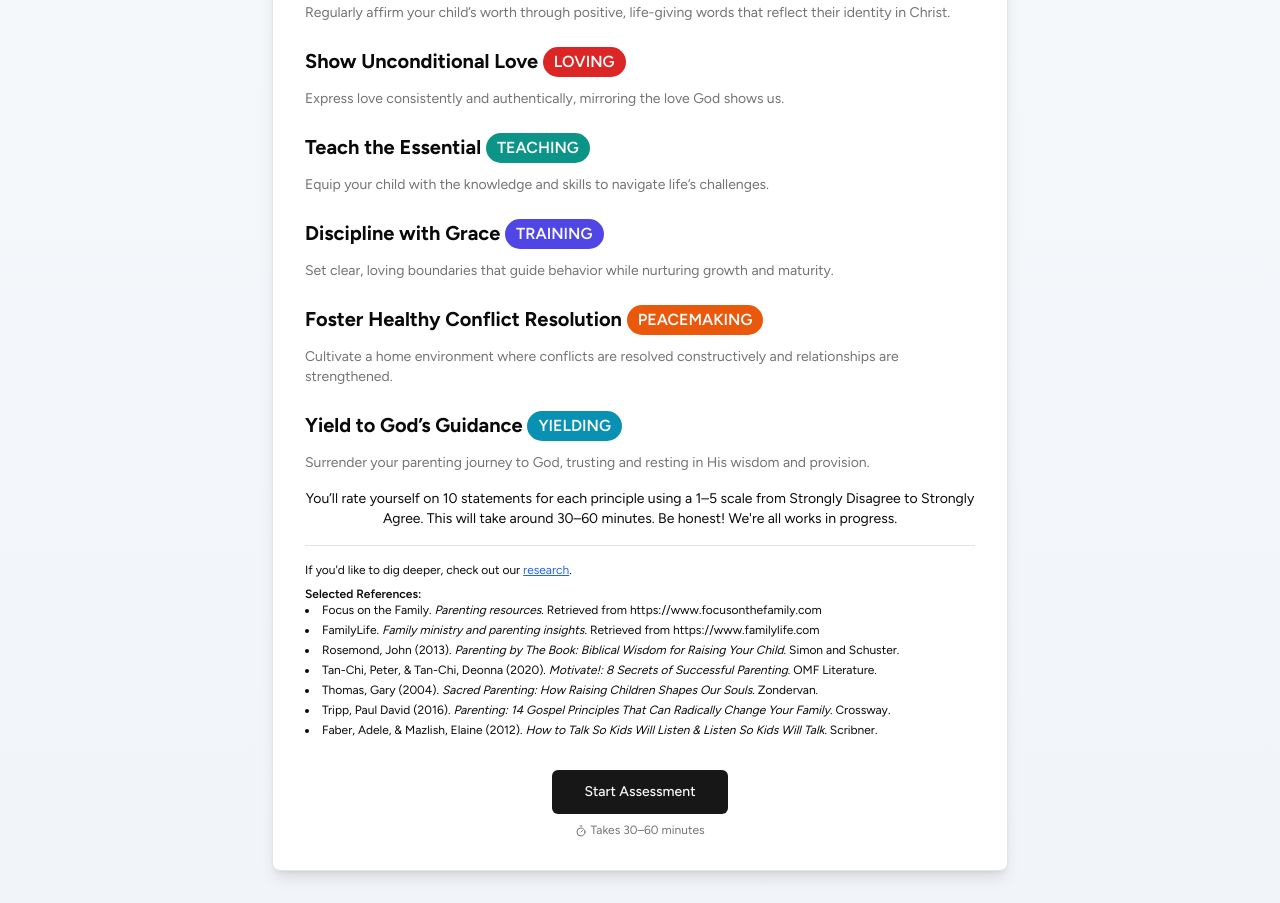
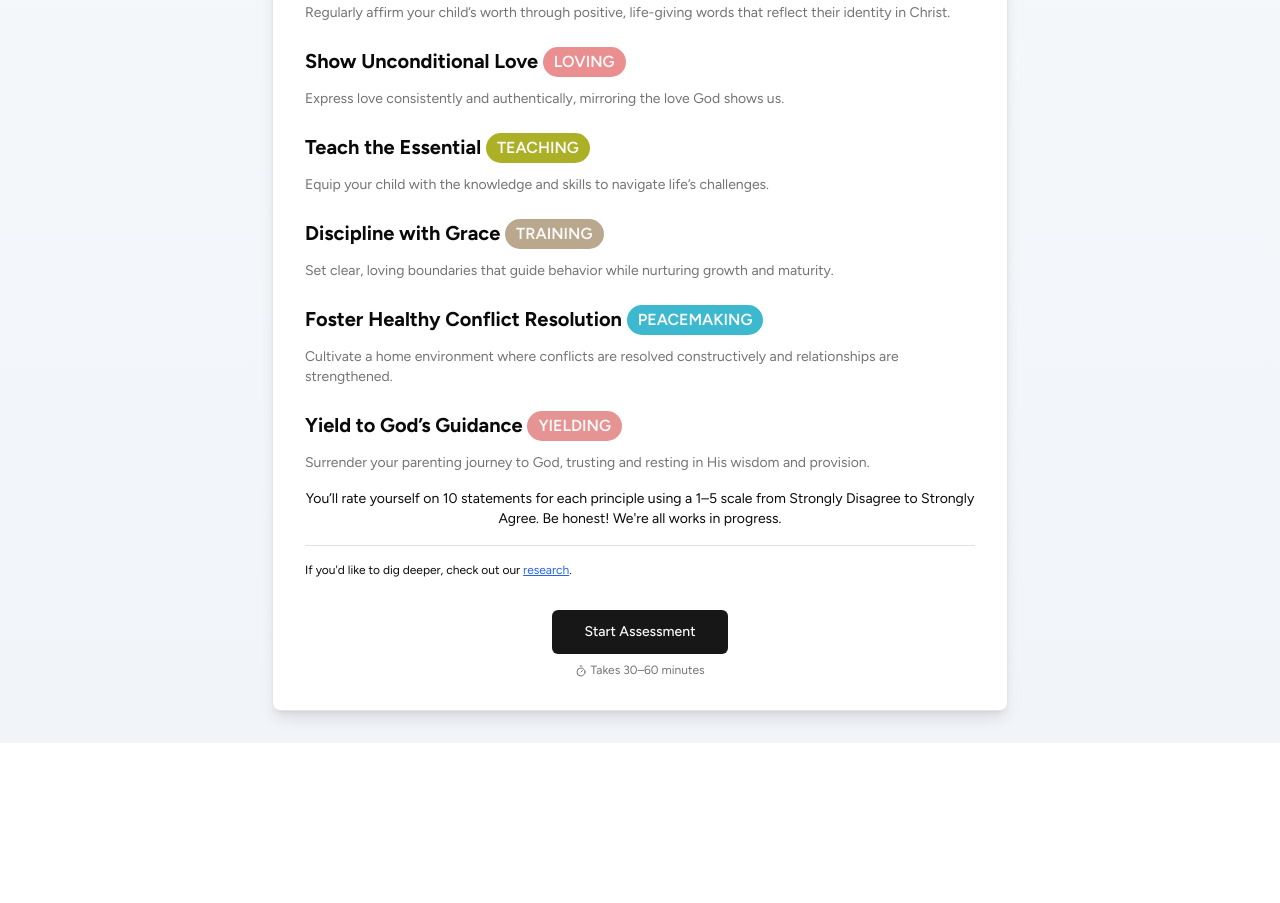
Before and after one commit to emendoza2/fitparentprofile, a Next.js app: page / in a window 1280 px wide. Shown: the part 940-1843 px from the top of the page. After the commit the page ends 1683 px from the top, so only its background shows below. Built offline with nearby package versions, Linux system fonts and the light colour scheme.

Commit message:
[feat] final feature deploy for demo

```diff
--- a/app/page.tsx
+++ b/app/page.tsx
@@ -154,8 +154,8 @@ export default function Assessment() {
               </p>
               <dl className="text-left list-disc list-inside text-sm space-y-6">
                 {principles.map((principle, index) => (
-                  <div>
-                    <dt key={principle.id} className="text-xl mb-3">
+                  <div key={principle.id}>
+                    <dt className="text-xl mb-3">
                       <strong>
                         {principle.title}{" "}
                         <Badge
@@ -176,9 +176,8 @@ export default function Assessment() {
               </dl>
               <p className="text-sm">
                 You’ll rate yourself on 10 statements for each principle using a
-                1–5 scale from Strongly Disagree to Strongly Agree. This will
-                take around 30–60 minutes. Be honest! We're all works in
-                progress.
+                1–5 scale from Strongly Disagree to Strongly Agree. Be honest!
+                We're all works in progress.
               </p>
               <div className="text-left text-xs pt-4 border-t border-muted-foreground/20">
                 <p className="mb-2">
@@ -188,52 +187,6 @@ export default function Assessment() {
                   </Link>
                   .{" "}
                 </p>
-                <p className="font-semibold">Selected References:</p>
-                <ul className="list-disc list-inside space-y-1">
-                  <li>
-                    Focus on the Family. <em>Parenting resources</em>. Retrieved
-                    from https://www.focusonthefamily.com
-                  </li>
-                  <li>
-                    FamilyLife. <em>Family ministry and parenting insights</em>.
-                    Retrieved from https://www.familylife.com
-                  </li>
-                  <li>
-                    Rosemond, John (2013).{" "}
-                    <em>
-                      Parenting by The Book: Biblical Wisdom for Raising Your
-                      Child
-                    </em>
-                    . Simon and Schuster.
-                  </li>
-                  <li>
-                    Tan-Chi, Peter, & Tan-Chi, Deonna (2020).{" "}
-                    <em>Motivate!: 8 Secrets of Successful Parenting</em>. OMF
-                    Literature.
-                  </li>
-                  <li>
-                    Thomas, Gary (2004).{" "}
-                    <em>
-                      Sacred Parenting: How Raising Children Shapes Our Souls
-                    </em>
-                    . Zondervan.
-                  </li>
-                  <li>
-                    Tripp, Paul David (2016).{" "}
-                    <em>
-                      Parenting: 14 Gospel Principles That Can Radically Change
-                      Your Family
-                    </em>
-                    . Crossway.
-                  </li>
-                  <li>
-                    Faber, Adele, & Mazlish, Elaine (2012).{" "}
-                    <em>
-                      How to Talk So Kids Will Listen & Listen So Kids Will Talk
-                    </em>
-                    . Scribner.
-                  </li>
-                </ul>
               </div>
             </div>
             <CallToAction />
--- a/components/personality-test.tsx
+++ b/components/personality-test.tsx
@@ -511,9 +511,9 @@ export default function PersonalityTest() {
                           {" "}
                           You’ll rate yourself on 10 statements for each
                           principle using a 1–5 scale from Strongly Disagree to
-                          Strongly Agree. This will take around 30–60 minutes.
-                          You'll get the best results if you&rsquo;re honest and
-                          don&rsquo;t overthink your answers.{" "}
+                          Strongly Agree. You'll get the best results if
+                          you&rsquo;re honest and don&rsquo;t overthink your
+                          answers.{" "}
                         </p>
                       </DialogContent>
                     </Dialog>
--- a/lib/questions.ts
+++ b/lib/questions.ts
@@ -467,103 +467,103 @@ export const interpretations: Record<string, string[]> = {
 // Colors for each principle
 export const dimensionColors = {
   "TRUTH-SEEKING": {
-    color: "text-blue-600 dark:text-blue-400",
-    bg: "bg-blue-600",
-    bgTranslucent: "bg-blue-600/50",
+    color: "text-sky-8 dark:text-blue-400",
+    bg: "bg-sky-8",
+    bgTranslucent: "bg-sky-8/50",
     bgLight: "bg-blue-100 dark:bg-blue-950",
-    border: "border-blue-600",
-    fill: "fill-blue-600 dark:fill-blue-400",
+    border: "border-sky-8",
+    fill: "fill-sky-8 dark:fill-blue-400",
     fillOpacity: 0.5,
-    stroke: "stroke-blue-600 dark:stroke-blue-400",
+    stroke: "stroke-sky-8 dark:stroke-blue-400",
   },
   EXEMPLIFYING: {
-    color: "text-emerald-600 dark:text-emerald-400",
-    bg: "bg-emerald-600",
-    bgTranslucent: "bg-emerald-600/50",
+    color: "text-lime-8 dark:text-emerald-400",
+    bg: "bg-lime-8",
+    bgTranslucent: "bg-lime-8/50",
     bgLight: "bg-emerald-100 dark:bg-emerald-950",
-    border: "border-emerald-600",
-    fill: "fill-emerald-600 dark:fill-emerald-400",
+    border: "border-lime-8",
+    fill: "fill-lime-8 dark:fill-emerald-400",
     fillOpacity: 0.5,
-    stroke: "stroke-emerald-600 dark:stroke-emerald-400",
+    stroke: "stroke-lime-8 dark:stroke-emerald-400",
   },
   EMPATHIZING: {
-    color: "text-purple-600 dark:text-purple-400",
-    bg: "bg-purple-600",
-    bgTranslucent: "bg-purple-600/50",
+    color: "text-sage-9 dark:text-purple-400",
+    bg: "bg-sage-9",
+    bgTranslucent: "bg-sage-9/50",
     bgLight: "bg-purple-100 dark:bg-purple-950",
-    border: "border-purple-600",
-    fill: "fill-purple-600 dark:fill-purple-400",
+    border: "border-sage-9",
+    fill: "fill-sage-9 dark:fill-purple-400",
     fillOpacity: 0.5,
-    stroke: "stroke-purple-600 dark:stroke-purple-400",
+    stroke: "stroke-sage-9 dark:stroke-purple-400",
   },
   ATTENDING: {
-    color: "text-amber-600 dark:text-amber-400",
-    bg: "bg-amber-600",
-    bgTranslucent: "bg-amber-600/50",
+    color: "text-orange-8 dark:text-amber-400",
+    bg: "bg-orange-8",
+    bgTranslucent: "bg-orange-8/50",
     bgLight: "bg-amber-100 dark:bg-amber-950",
-    border: "border-amber-600",
-    fill: "fill-amber-600 dark:fill-amber-400",
+    border: "border-orange-8",
+    fill: "fill-orange-8 dark:fill-amber-400",
     fillOpacity: 0.5,
-    stroke: "stroke-amber-600 dark:stroke-amber-400",
+    stroke: "stroke-orange-8 dark:stroke-amber-400",
   },
   AFFIRMING: {
-    color: "text-pink-600 dark:text-pink-400",
-    bg: "bg-pink-600",
-    bgTranslucent: "bg-pink-600/50",
+    color: "text-bronze-8 dark:text-pink-400",
+    bg: "bg-bronze-8",
+    bgTranslucent: "bg-bronze-8/50",
     bgLight: "bg-pink-100 dark:bg-pink-950",
-    border: "border-pink-600",
-    fill: "fill-pink-600 dark:fill-pink-400",
+    border: "border-bronze-8",
+    fill: "fill-bronze-8 dark:fill-pink-400",
     fillOpacity: 0.5,
-    stroke: "stroke-pink-600 dark:stroke-pink-400",
+    stroke: "stroke-bronze-8 dark:stroke-pink-400",
   },
   LOVING: {
-    color: "text-red-600 dark:text-red-400",
-    bg: "bg-red-600",
-    bgTranslucent: "bg-red-600/50",
+    color: "text-red-8 dark:text-red-400",
+    bg: "bg-red-8",
+    bgTranslucent: "bg-red-8/50",
     bgLight: "bg-red-100 dark:bg-red-950",
-    border: "border-red-600",
-    fill: "fill-red-600 dark:fill-red-400",
+    border: "border-red-8",
+    fill: "fill-red-8 dark:fill-red-400",
     fillOpacity: 0.5,
-    stroke: "stroke-red-600 dark:stroke-red-400",
+    stroke: "stroke-red-8 dark:stroke-red-400",
   },
   TEACHING: {
-    color: "text-teal-600 dark:text-teal-400",
-    bg: "bg-teal-600",
-    bgTranslucent: "bg-teal-600/50",
+    color: "text-willow-8 dark:text-teal-400",
+    bg: "bg-willow-8",
+    bgTranslucent: "bg-willow-8/50",
     bgLight: "bg-teal-100 dark:bg-teal-950",
-    border: "border-teal-600",
-    fill: "fill-teal-600 dark:fill-teal-400",
+    border: "border-willow-8",
+    fill: "fill-willow-8 dark:fill-teal-400",
     fillOpacity: 0.5,
-    stroke: "stroke-teal-600 dark:stroke-teal-400",
+    stroke: "stroke-willow-8 dark:stroke-teal-400",
   },
   TRAINING: {
-    color: "text-indigo-600 dark:text-indigo-400",
-    bg: "bg-indigo-600",
-    bgTranslucent: "bg-indigo-600/50",
+    color: "text-gold-8 dark:text-indigo-400",
+    bg: "bg-gold-8",
+    bgTranslucent: "bg-gold-8/50",
     bgLight: "bg-indigo-100 dark:bg-indigo-950",
-    border: "border-indigo-600",
-    fill: "fill-indigo-600 dark:fill-indigo-400",
+    border: "border-gold-8",
+    fill: "fill-gold-8 dark:fill-indigo-400",
     fillOpacity: 0.5,
-    stroke: "stroke-indigo-600 dark:stroke-indigo-400",
+    stroke: "stroke-gold-8 dark:stroke-indigo-400",
   },
   PEACEMAKING: {
-    color: "text-orange-600 dark:text-orange-400",
-    bg: "bg-orange-600",
-    bgTranslucent: "bg-orange-600/50",
+    color: "text-cyan-8 dark:text-orange-400",
+    bg: "bg-cyan-8",
+    bgTranslucent: "bg-cyan-8/50",
     bgLight: "bg-orange-100 dark:bg-orange-950",
-    border: "border-orange-600",
-    fill: "fill-orange-600 dark:fill-orange-400",
+    border: "border-cyan-8",
+    fill: "fill-cyan-8 dark:fill-orange-400",
     fillOpacity: 0.5,
-    stroke: "stroke-orange-600 dark:stroke-orange-400",
+    stroke: "stroke-cyan-8 dark:stroke-orange-400",
   },
   YIELDING: {
-    color: "text-cyan-600 dark:text-cyan-400",
-    bg: "bg-cyan-600",
-    bgTranslucent: "bg-cyan-600/50",
+    color: "text-salmon-8 dark:text-cyan-400",
+    bg: "bg-salmon-8",
+    bgTranslucent: "bg-salmon-8/50",
     bgLight: "bg-cyan-100 dark:bg-cyan-950",
-    border: "border-cyan-600",
-    fill: "fill-cyan-600 dark:fill-cyan-400",
+    border: "border-salmon-8",
+    fill: "fill-salmon-8 dark:fill-cyan-400",
     fillOpacity: 0.5,
-    stroke: "stroke-cyan-600 dark:stroke-cyan-400",
+    stroke: "stroke-salmon-8 dark:stroke-cyan-400",
   },
 };
--- a/tailwind.config.ts
+++ b/tailwind.config.ts
@@ -12,6 +12,160 @@ const config: Config = {
   theme: {
     extend: {
       colors: {
+        tomato: {
+          1: "#fffcfc",
+          2: "#fff8f7",
+          3: "#feebe7",
+          4: "#ffdcd3",
+          5: "#ffcdc2",
+          6: "#fdbdaf",
+          7: "#f5a898",
+          8: "#ec8e7b",
+          9: "#e54d2e",
+          10: "#dd4425",
+          11: "#d13415",
+          12: "#5c271f",
+        },
+        orange: {
+          1: "#fefcfb",
+          2: "#fff7ed",
+          3: "#ffefd6",
+          4: "#ffdfb5",
+          5: "#ffd19a",
+          6: "#ffc182",
+          7: "#f5ae73",
+          8: "#ec9455",
+          9: "#f76b15",
+          10: "#ef5f00",
+          11: "#cc4e00",
+          12: "#582d1d",
+        },
+        lime: {
+          1: "#fcfdfa",
+          2: "#f8faf3",
+          3: "#eef6d6",
+          4: "#e2f0bd",
+          5: "#d3e7a6",
+          6: "#c2da91",
+          7: "#abc978",
+          8: "#8db654",
+          9: "#bdee63",
+          10: "#b0e64c",
+          11: "#5c7c2f",
+          12: "#37401c",
+        },
+        red: {
+          1: "#fffcfc",
+          2: "#fff7f7",
+          3: "#feebec",
+          4: "#ffdbdc",
+          5: "#ffcdce",
+          6: "#fdbdbe",
+          7: "#f4a9aa",
+          8: "#eb8e90",
+          9: "#e5484d",
+          10: "#dc3e42",
+          11: "#ce2c31",
+          12: "#641723",
+        },
+        sage: {
+          1: "#fbfdfc",
+          2: "#f7f9f8",
+          3: "#eef1f0",
+          4: "#e6e9e8",
+          5: "#dfe2e0",
+          6: "#d7dad9",
+          7: "#cbcfcd",
+          8: "#b8bcba",
+          9: "#868e8b",
+          10: "#7c8481",
+          11: "#5f6563",
+          12: "#1a211e",
+        },
+        gold: {
+          1: "#fdfdfc",
+          2: "#faf9f2",
+          3: "#f2f0e7",
+          4: "#eae6db",
+          5: "#e1dccf",
+          6: "#d8d0bf",
+          7: "#cbc0aa",
+          8: "#b9a88d",
+          9: "#978365",
+          10: "#8c7a5e",
+          11: "#71624b",
+          12: "#3b352b",
+        },
+        sky: {
+          1: "#f9feff",
+          2: "#f1fafd",
+          3: "#e1f6fd",
+          4: "#d1f0fa",
+          5: "#bee7f5",
+          6: "#a9daed",
+          7: "#8dcae3",
+          8: "#60b3d7",
+          9: "#7ce2fe",
+          10: "#74daf8",
+          11: "#00749e",
+          12: "#1d3e56",
+        },
+        salmon: {
+          1: "#fffcfc",
+          2: "#fff7f7",
+          3: "#feebea",
+          4: "#ffdddc",
+          5: "#ffcfcf",
+          6: "#f9bfc0",
+          7: "#f0acad",
+          8: "#e69394",
+          9: "#f45b69",
+          10: "#e74d5d",
+          11: "#c82f46",
+          12: "#631922",
+        },
+        willow: {
+          1: "#fcfdf9",
+          2: "#f9faf0",
+          3: "#f3f7cc",
+          4: "#eaf0ae",
+          5: "#e0e692",
+          6: "#d2d87b",
+          7: "#c0c661",
+          8: "#abb027",
+          9: "#a0a512",
+          10: "#959900",
+          11: "#747700",
+          12: "#3c3f14",
+        },
+        cyan: {
+          1: "#fafdfe",
+          2: "#f2fafb",
+          3: "#def7f9",
+          4: "#caf1f6",
+          5: "#b5e9f0",
+          6: "#9ddde7",
+          7: "#7dcedc",
+          8: "#3db9cf",
+          9: "#00a2c7",
+          10: "#0797b9",
+          11: "#107d98",
+          12: "#0d3c48",
+        },
+        bronze: {
+          1: "#fdfcfc",
+          2: "#fdf7f5",
+          3: "#f6edea",
+          4: "#efe4df",
+          5: "#e7d9d3",
+          6: "#dfcdc5",
+          7: "#d3bcb3",
+          8: "#c2a499",
+          9: "#a18072",
+          10: "#957468",
+          11: "#7d5e54",
+          12: "#43302b",
+        },
         background: "hsl(var(--background))",
         foreground: "hsl(var(--foreground))",
         card: {
```
Also changed, not shown: app/results/page.tsx (+36 -4 lines).
